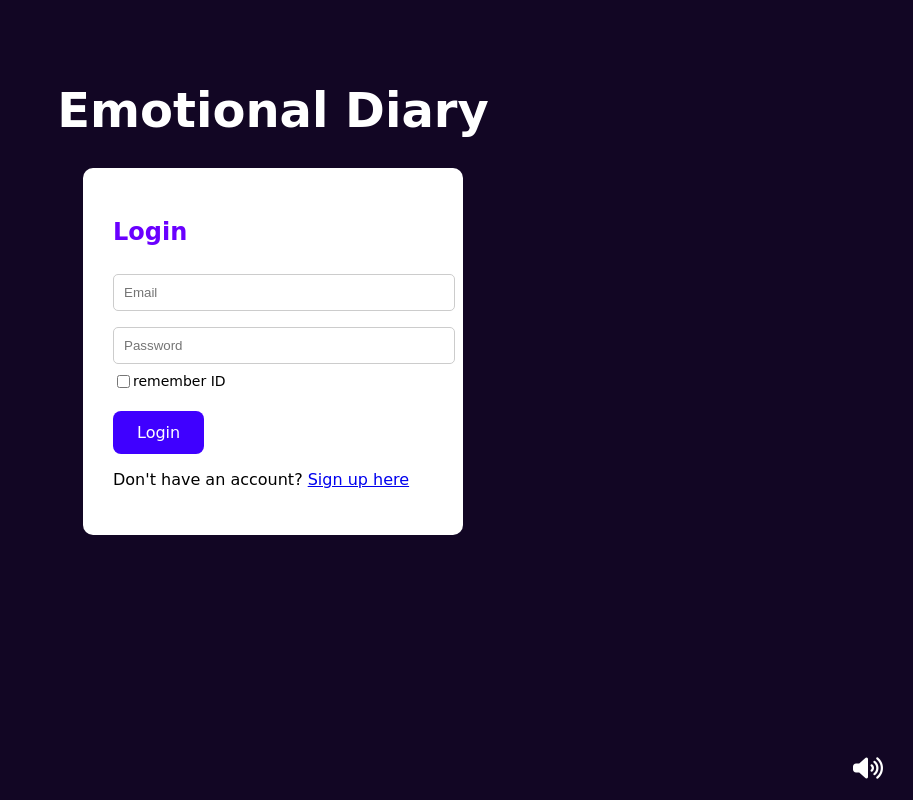
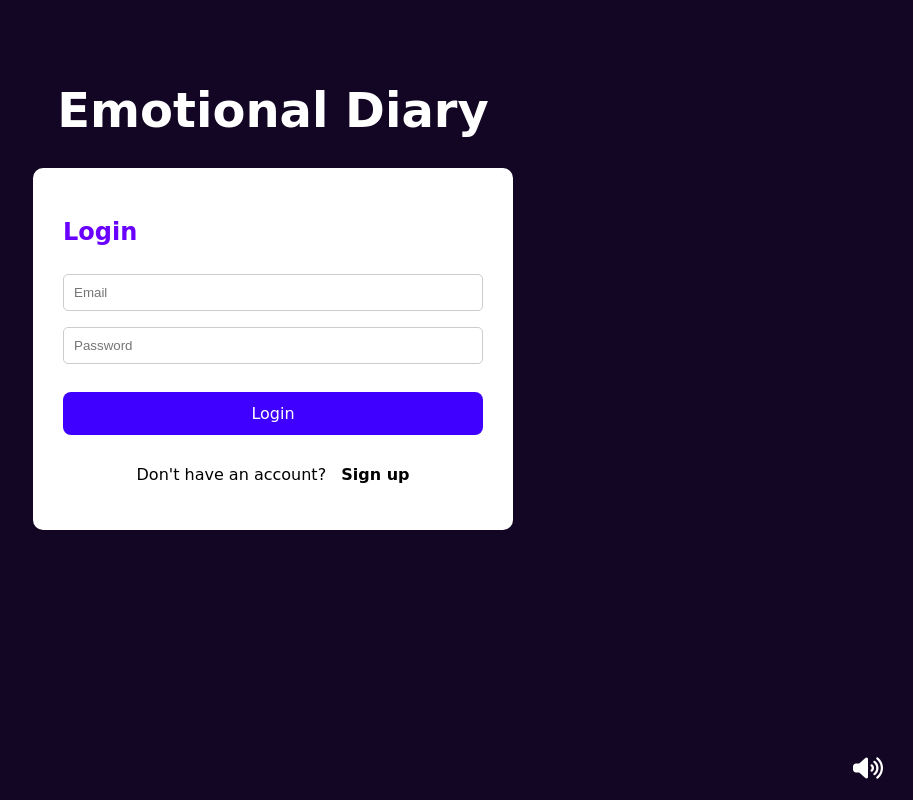
Before and after one commit to Baikseungwoo/WP_Term-project_Emotionl-Diary, a website: page emotional-diary/public/login.html in a window 1280 px wide. Shown: the whole page, without its empty margins (367-1280 px from the left). Drawn offline with Linux system fonts and the light colour scheme; a web font is replaced by a local one.

Commit message:
polish CSS for login and logout pages

```diff
--- a/emotional-diary/app.js
+++ b/emotional-diary/app.js
@@ -65,5 +65,5 @@ app.get("/logout", (req, res) => {
     });
 });
 
-
+// ⭐️ Export the configured Express app so it can be used in server.js
 module.exports = app;
--- a/emotional-diary/public/css/style.css
+++ b/emotional-diary/public/css/style.css
@@ -1,4 +1,8 @@
 @import url('https://fonts.googleapis.com/css2?family=Henny+Penny&display=swap');
+
+*{
+  box-sizing: border-box;
+}
 
 body {
   margin: 0;
@@ -23,12 +27,28 @@ h1 {
   color: black;
   padding: 30px;
   border-radius: 10px;
-  width: 320px;
+  width: 480px;
   margin: 0 auto;
   text-align: left;
 }
 
-input[type="text"], input[type="password"], input[type="ID"],input[type="email"], input[type="phone"], select, textarea {
+.login-box p {
+  margin-top: 30px;
+  text-align: center;
+}
+
+.login-box p a{
+  margin-left: 10px;
+  color: black;
+  font-weight: 600;
+  text-decoration: none;
+}
+
+.login-box p a:hover{
+  text-decoration: underline;
+}
+
+input[type="text"], input[type="password"], input[type="ID"],input[type="email"], input[type="tel"], input[type="date"], select, textarea {
   width: 100%;
   padding: 10px;
   margin: 8px 0;
@@ -49,6 +69,7 @@ i{
 button, .button {
   background-color: #3f00ff;
   color: white;
+  width: 100%;
   border: none;
   padding: 12px 24px;
   font-size: 16px;
@@ -59,8 +80,19 @@ button, .button {
   text-decoration: none;
 }
 
+button.login {
+  background-color: white;
+  color: #000;
+  border: 3px solid #3f00ff;
+}
+
 button:hover, .button:hover {
   background-color: #592eff;
+}
+
+button.login:hover{
+  background-color: white;
+  border-color: #6329FF;
 }
 
 .checkbox-label {
--- a/emotional-diary/public/login.html
+++ b/emotional-diary/public/login.html
@@ -18,11 +18,11 @@
       <h2 style="color: #6a00ff;">Login</h2>
       <input type="email" name="email" placeholder="Email" required />
       <input type="password" name="password" placeholder="Password" required />
-      <label class="checkbox-label">
+      <!-- <label class="checkbox-label">
         <input type="checkbox" /> remember ID
-      </label>
+      </label> -->
       <button type="submit">Login</button>
-      <p>Don't have an account? <a href="signup.html">Sign up here</a></p>
+      <p>Don't have an account? <a href="signup.html">Sign up</a></p>
     </form>
   </div>
 
```
Also changed, not shown: emotional-diary/public/signup.html (+3 -2 lines).
